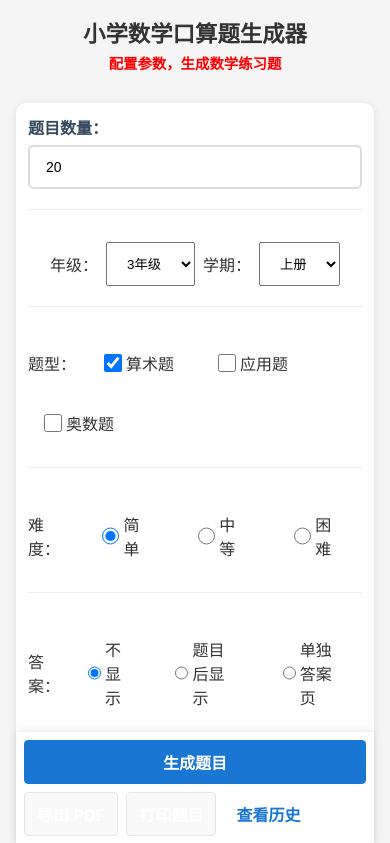
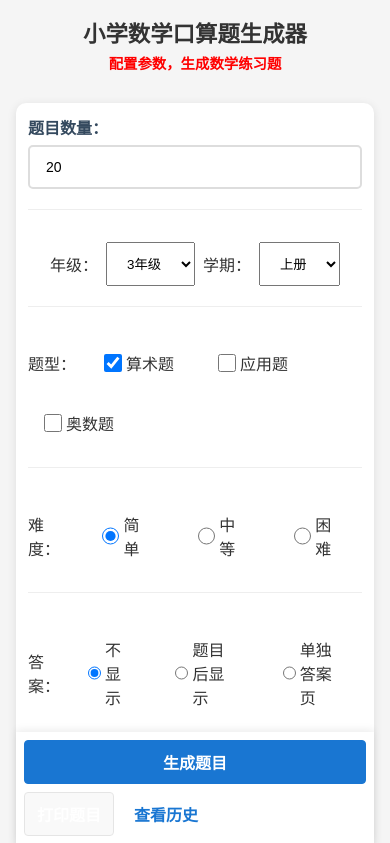
Before and after one commit to dllen/PrimarySchoolMathematicsGenerator, a Vue app: page / in a window 390 px wide. Shown: the top 843 px of the page. Built offline with nearby package versions, Linux system fonts and the light colour scheme.

Commit message:
refactor(ui): add .desktop-only class + remove hardcoded grid columns (CSS-driven responsive)

```diff
--- a/src/App.vue
+++ b/src/App.vue
@@ -30,7 +30,6 @@
         <ProblemGrid
           :problems="problems"
           :show-answer="config.answerMode === 'inline'"
-          :cols="3"
         />
         <AnswerPage
           v-if="config.answerMode === 'separate'"
--- a/src/components/ActionBar.vue
+++ b/src/components/ActionBar.vue
@@ -2,7 +2,7 @@
   <div class="action-bar">
     <button class="btn btn-primary" @click="$emit('generate')">生成题目</button>
     <button
-      class="btn btn-secondary"
+      class="btn btn-secondary desktop-only"
       :disabled="!problems.length || isMobile"
       :title="isMobile ? '请在桌面端导出 PDF' : ''"
       @click="$emit('export-pdf')"
--- a/src/components/ProblemGrid.vue
+++ b/src/components/ProblemGrid.vue
@@ -1,5 +1,5 @@
 <template>
-  <div class="problem-grid" :style="`--cols: ${cols}`">
+  <div class="problem-grid">
     <div v-for="(p, i) in problems" :key="i" class="problem-item">
       <span class="num">{{ i + 1 }}.</span>
       <span class="expr">{{ p.question }}</span>
@@ -12,16 +12,15 @@
 defineProps({
   problems: { type: Array, required: true },
   showAnswer: { type: Boolean, default: false },
-  cols: { type: Number, default: 3 },
 });
 </script>
 
 <style scoped>
 .problem-grid {
   display: grid;
-  grid-template-columns: repeat(var(--cols, 3), 1fr);
   gap: 12px 24px;
   padding: 16px 0;
+  /* grid-template-columns 由全局 style.css 响应式控制 */
 }
 .problem-item {
   display: flex;
```
